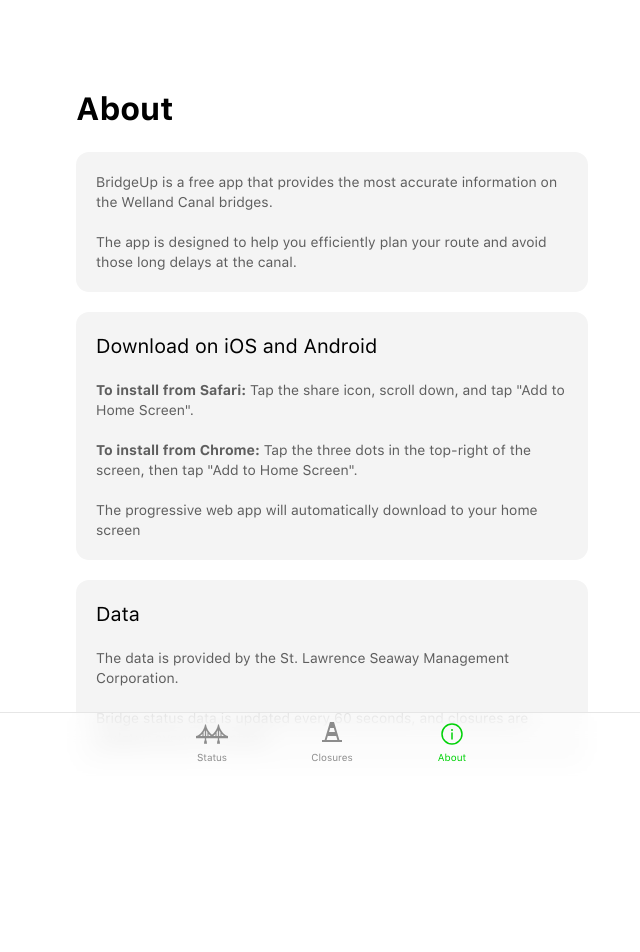
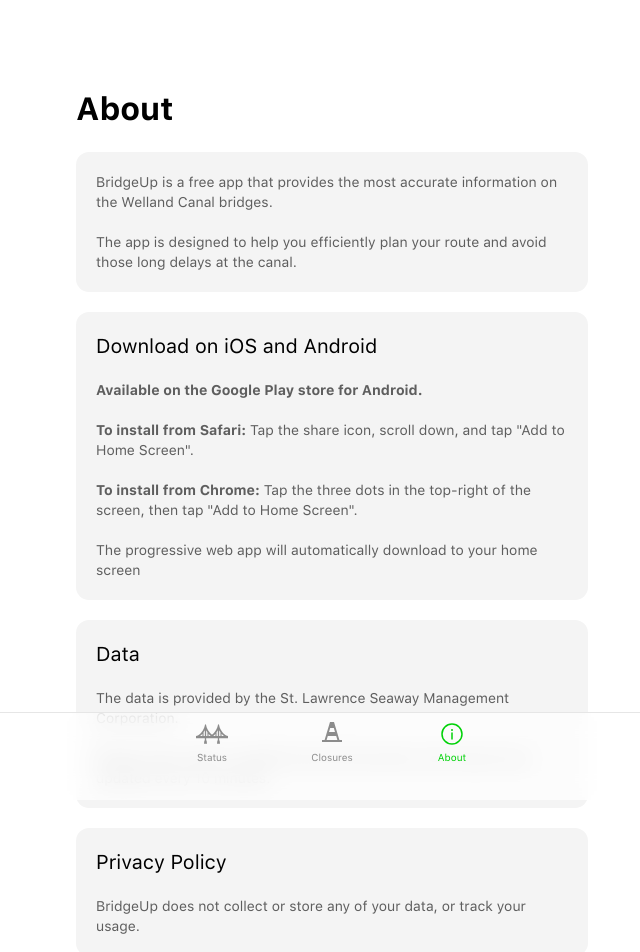
Before and after one commit to Jingyue-Wu/bridgeup, a React (Vite) app: page /about in a window 1280 px wide. Shown: the top 952 px of the page, without its empty margins (308-948 px from the left). Before the commit the page ends 881 px from the top, so only its background shows below. Built offline with nearby package versions, Linux system fonts and the light colour scheme.

Commit message:
Add privacy policy

```diff
--- a/src/routes/about.tsx
+++ b/src/routes/about.tsx
@@ -19,6 +19,12 @@
         <div className='border-0 my-5 p-5 rounded-[13px] bg-card dark:bg-card_d'>
           <h1 className='text-xl mb-5'>Download on iOS and Android</h1>
 
+
+          <h2 className=' text-sm font-thin mb-5 text-text2 dark:text-text2_d'>
+            <span className='font-title'>Available on the Google Play store for Android.</span>
+          </h2>
+
+
           <h2 className=' text-sm font-thin mb-5 text-text2 dark:text-text2_d'>
             <span className='font-title'>To install from Safari:</span> Tap the
             share icon, scroll down, and tap "Add to Home Screen".
@@ -35,6 +41,7 @@
             The progressive web app will automatically download to your home
             screen
           </h2>
+
         </div>
 
         <div className='border-0 my-5 p-5 rounded-[13px] bg-card dark:bg-card_d'>
@@ -49,6 +56,13 @@
             updated every 10 minutes.
           </h2>
         </div>
+
+        <div className='border-0 my-5 p-5 rounded-[13px] bg-card dark:bg-card_d'>
+          <h1 className='text-xl mb-5'>Privacy Policy</h1>
+          <h2 className=' text-sm font-thin text-text2 dark:text-text2_d'>
+            BridgeUp does not collect or store any of your data, or track your usage.
+          </h2>
+        </div>
       </div>
     </>
   );
```
